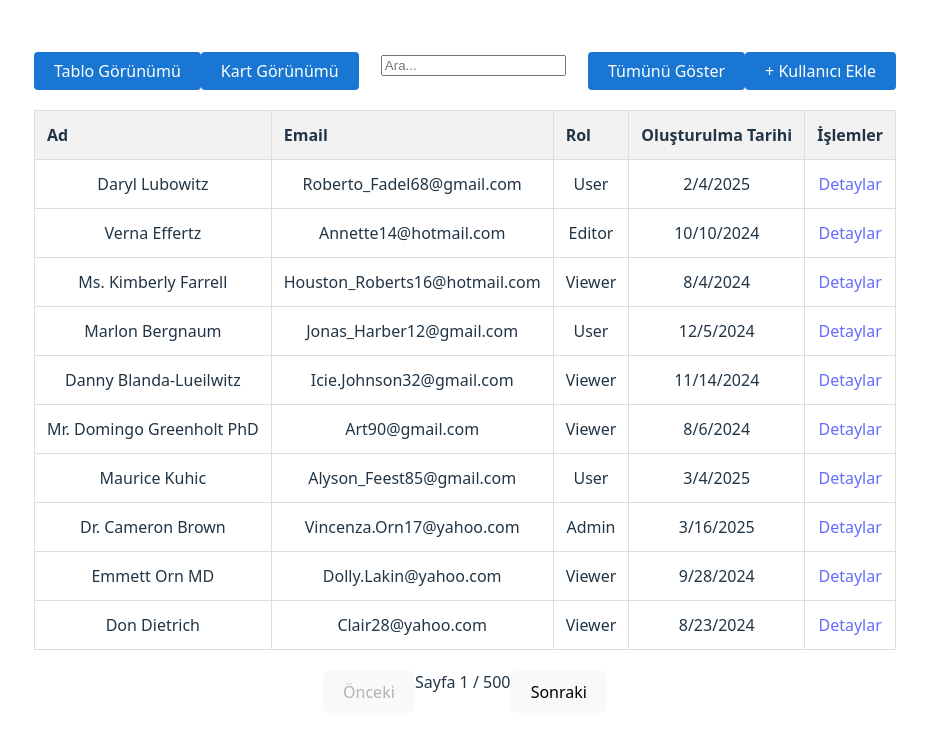
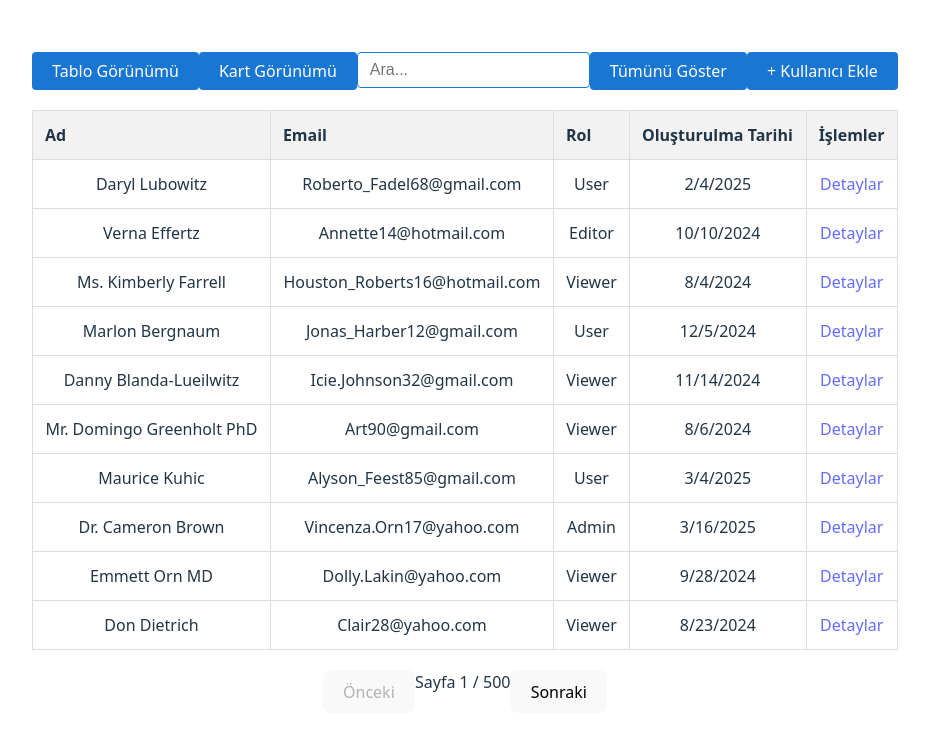
Before and after one commit to GoktugMuratDemir/user-harmony-board, a React (Vite) app: page / in a window 1280 px wide. Shown: the top 736 px of the page, without its empty margins (175-1104 px from the left). Built offline with nearby package versions, Linux system fonts and the light colour scheme.

Commit message:
customTextField componenti oluşturuldu

```diff
--- a/src/Pages/User/UserList/index.tsx
+++ b/src/Pages/User/UserList/index.tsx
@@ -2,6 +2,7 @@ import React from "react";
 import styled from "styled-components";
 import UserTable from "../../../components/UserTable";
 import CustomButton from "../../../components/CustomButton";
+import CustomTextField from "../../../components/CustomTextField";
 import UserCards from "../../../components/UserCards";
 import AddUserModal from "../../../components/AddUserModal";
 import { useUserList } from "../../../hooks/Users/UserList";
@@ -45,11 +46,11 @@ const UserList: React.FC = () => {
           />
         </div>
         <div>
-          <input
-            type="text"
+          <CustomTextField
             placeholder="Ara..."
             value={searchTerm}
             onChange={(e) => setSearchTerm(e.target.value)}
+            variant="outlined"
           />
         </div>
         <div>
--- /dev/null
+++ b/src/components/CustomTextField.tsx
@@ -0,0 +1,97 @@
+import React from "react";
+import styled, { css } from "styled-components";
+
+type Variant = "outlined" | "filled";
+
+interface CustomTextFieldProps
+  extends React.InputHTMLAttributes<HTMLInputElement> {
+  label?: string;
+  variant?: Variant;
+  icon?: React.ReactNode;
+}
+
+const variantStyles = {
+  outlined: css`
+    background: #fff;
+    border: 1.5px solid #1976d2;
+    color: #222;
+    &:focus {
+      border-color: #1565c0;
+      outline: none;
+    }
+  `,
+  filled: css`
+    background: #e3f2fd;
+    border: none;
+    color: #222;
+    &:focus {
+      background: #bbdefb;
+      outline: 2px solid #1976d2;
+    }
+  `,
+};
+
+const StyledInputWrapper = styled.div`
+  display: flex;
+  flex-direction: column;
+  gap: 4px;
+`;
+
+const StyledLabel = styled.label`
+  font-size: 0.95rem;
+  color: #1976d2;
+  margin-bottom: 2px;
+`;
+
+const InputContainer = styled.div`
+  display: flex;
+  align-items: center;
+  position: relative;
+`;
+
+const IconWrapper = styled.span`
+  display: inline-flex;
+  align-items: center;
+  position: absolute;
+  left: 10px;
+`;
+
+const StyledInput = styled.input<{ variant: Variant; hasIcon: boolean }>`
+  font-size: 1rem;
+  padding: 8px 12px;
+  border-radius: 4px;
+  transition: background 0.2s, border 0.2s;
+  width: 100%;
+  ${(props) => variantStyles[props.variant]}
+  ${(props) => props.hasIcon && "padding-left: 36px;"}
+`;
+
+const CustomTextField: React.FC<CustomTextFieldProps> = ({
+  label,
+  variant = "outlined",
+  icon,
+  id,
+  ...rest
+}) => {
+  const inputId =
+    id ||
+    (label
+      ? `custom-textfield-${label.replace(/\s+/g, "-").toLowerCase()}`
+      : undefined);
+  return (
+    <StyledInputWrapper>
+      {label && <StyledLabel htmlFor={inputId}>{label}</StyledLabel>}
+      <InputContainer>
+        {icon && <IconWrapper>{icon}</IconWrapper>}
+        <StyledInput
+          id={inputId}
+          variant={variant}
+          hasIcon={!!icon}
+          {...rest}
+        />
+      </InputContainer>
+    </StyledInputWrapper>
+  );
+};
+
+export default CustomTextField;
```
